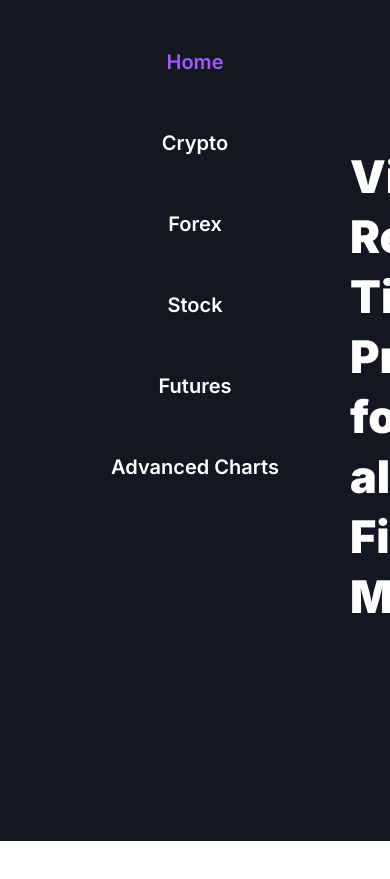
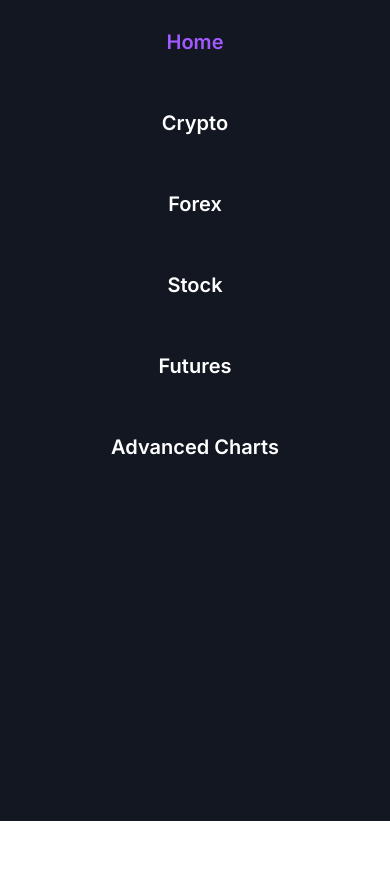
Before and after one commit to AmeerBamigbayan/ChartReel, a plain HTML site: page index.html in a window 390 px wide. Both pictures are taken after a click on the label 336 px from the left and 40 px from the top of the page. Shown: the part 83-962 px from the top of the page. Drawn offline with Linux system fonts and the light colour scheme.

Commit message:
Update style.css

```diff
--- a/style.css
+++ b/style.css
@@ -104,6 +104,7 @@ nav{
 
     }
   }
+
   @media (max-width: 858px){
     .checkbtn{
       display: block;
@@ -113,7 +114,7 @@ nav{
       width: 100%;
       height: 100vh;
       background: #131722;
-      top: 80px;
+      top: 60px;
       left: -100%;
       text-align: center;
       transition: all .5s;
@@ -132,6 +133,7 @@ nav{
     }
     #check:checked ~ ul{
       left: 0;
+      z-index: 1;
     }
   }
 /*Header end********************/
```
